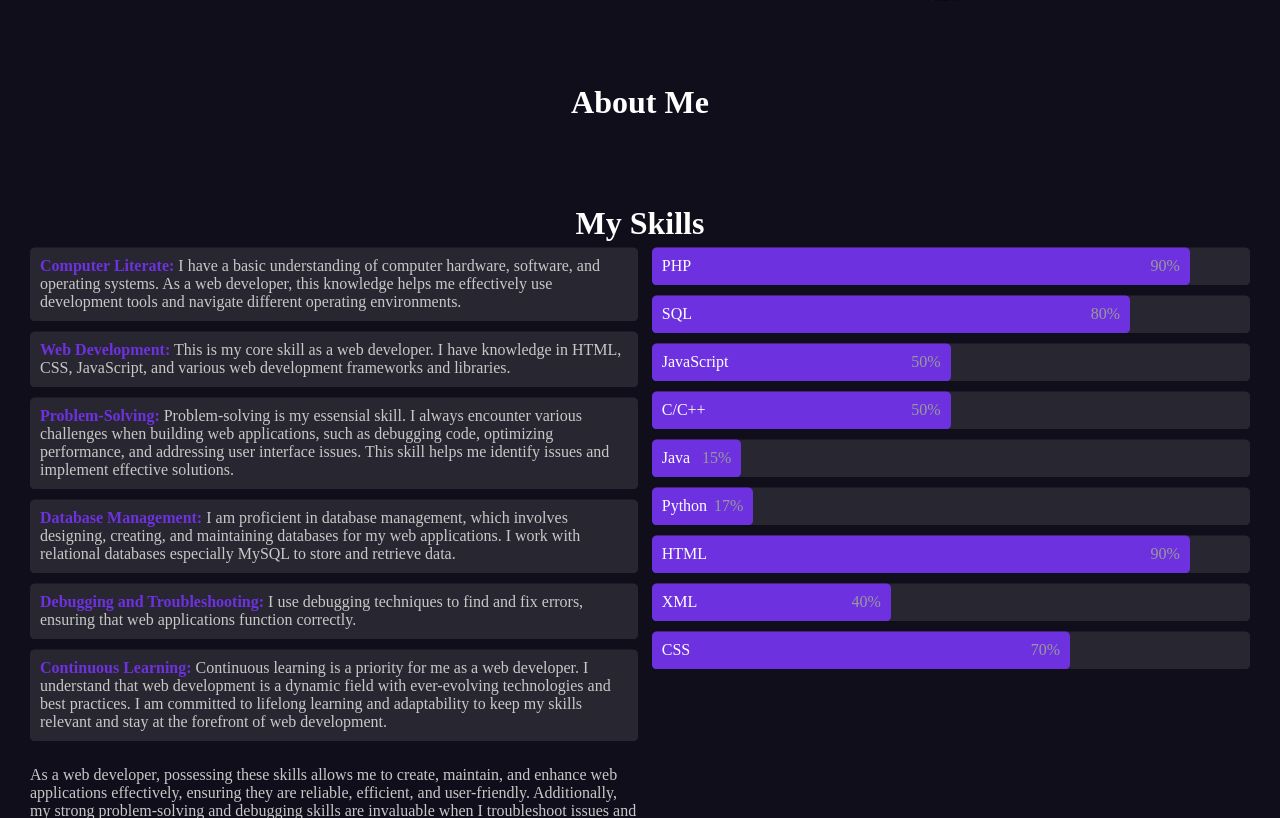
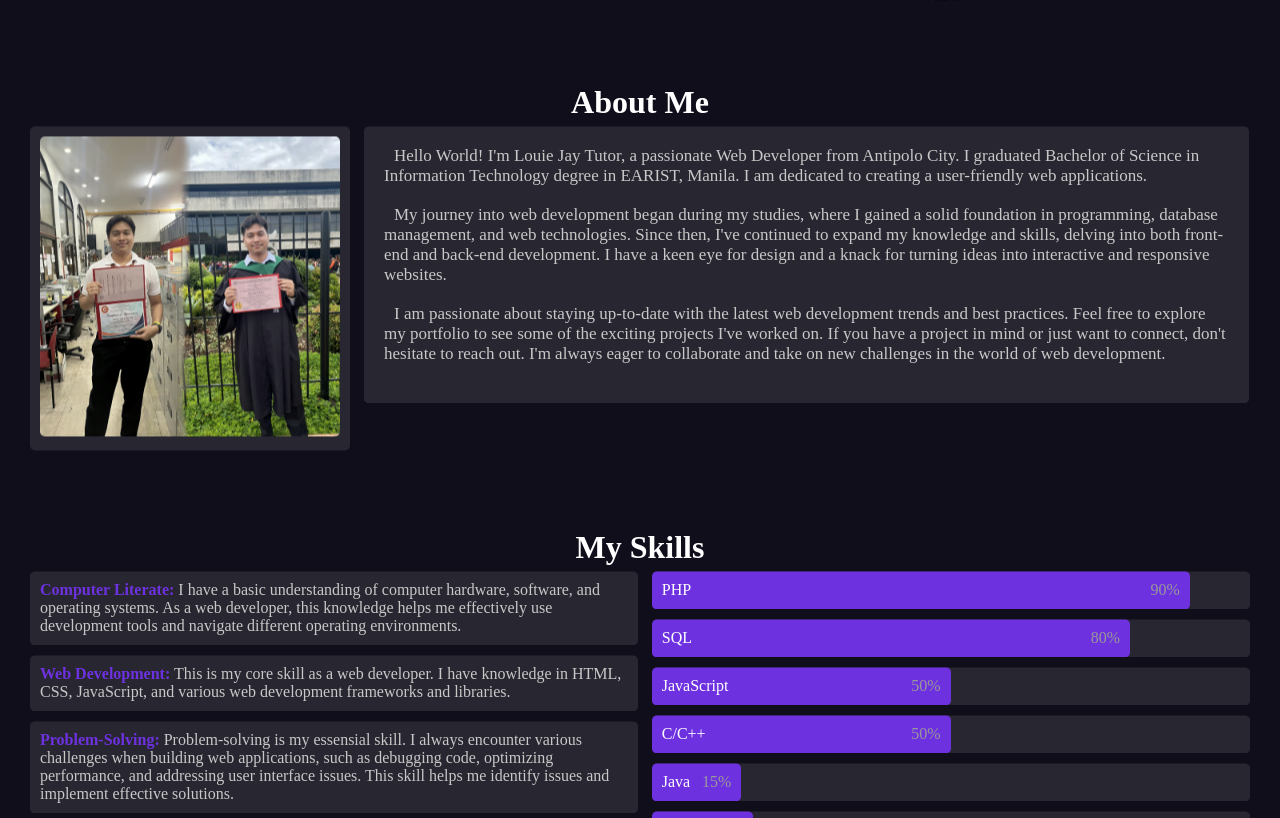
Before and after one commit to louiejaytutor/portfolio, a PHP site: page / in a window 1280 px wide. Shown: the part 413-1231 px from the top of the page. Run offline with PHP 8.4, Linux system fonts and the light colour scheme.

Commit message:
Add files via upload

```diff
--- a/css/style.css
+++ b/css/style.css
@@ -152,6 +152,42 @@ body {
     100% {
         transform: translateY(0);
     }
+}
+.about-l {
+    display: inline-block;
+    vertical-align: top;
+    width: 300px;
+    padding: 10px;
+    border-radius: 5px;
+    transition: 0.5s ease;
+    animation: floatAnim 5s infinite ease-in-out;
+    background-color: #282731;
+}
+.about-l:hover,
+.about-r:hover {
+    background-color: #6E31DF;
+}
+.about-l img {
+    height: 300px;
+    border-radius: 5px;
+}
+.about-r {
+    display: inline-block;
+    vertical-align: top;
+    width: 845px;
+    margin-left: 10px;
+    padding: 20px;
+    border-radius: 5px;
+    transition: 0.5s ease;
+    animation: floatAnim 5s infinite ease-in-out;
+    background-color: #282731;
+}
+.about-r span {
+    color: #C8C8C8;
+    font-size: 17px;
+    text-indent: 10px;
+    display: block;
+    margin-bottom: 19px;
 }
 .skills,
 .projects {
@@ -330,14 +366,14 @@ body {
     color: #FFF;
 }
 .contact-info-desc {
-    width: 543.5px;
+    width: 543px;
 }
 .contact-l a {
     color: #FFF;
     font-size: 30px;
     text-align: center;
-    height: 30px;
-    width: 30px;
+    height: 32px;
+    width: 32px;
     display: inline-block;
     margin-top: 20px;
     padding: 10px;
--- a/index.html
+++ b/index.html
@@ -36,10 +36,12 @@
     <div id="about" class="about">
         <h1>About Me</h1>
         <div class="about-l">
-
+            <img src="images/my-photo1.jpg">
         </div>
         <div class="about-r">
-
+            <span>Hello World! I'm Louie Jay Tutor, a passionate Web Developer from Antipolo City. I graduated Bachelor of Science in Information Technology degree in EARIST, Manila. I am dedicated to creating a user-friendly web applications.</span>
+            <span>My journey into web development began during my studies, where I gained a solid foundation in programming, database management, and web technologies. Since then, I've continued to expand my knowledge and skills, delving into both front-end and back-end development. I have a keen eye for design and a knack for turning ideas into interactive and responsive websites.</span>
+            <span>I am passionate about staying up-to-date with the latest web development trends and best practices. Feel free to explore my portfolio to see some of the exciting projects I've worked on. If you have a project in mind or just want to connect, don't hesitate to reach out. I'm always eager to collaborate and take on new challenges in the world of web development.</span>
         </div>
     </div>
     <div id="skills" class="skills">
@@ -210,10 +212,10 @@
                 <div title="Email address" class="contact-info-logo"><i class="fas fa-map-marker-alt"></i></div>
                 <div class="contact-info-desc">Sitio Sto. Niño de Pasig, Brgy. Sta. Cruz, Antipolo City</div>
             </div>
-            <a href="https://www.facebook.com/louisvhille/" title="Facebook"><i class="fab fa-facebook"></i></a>
-            <a href="https://www.instagram.com/louisvhille/" title="Instagram"><i class="fab fa-instagram"></i></a>
-            <a href="https://twitter.com/louisvhille/" title="Twitter"><i class="fab fa-twitter"></i></a>
-            <a href="https://www.youtube.com/@LouieJayTutor" title="YouTube"><i class="fab fa-youtube"></i></a>
+            <a href="https://www.facebook.com/louisvhille/" title="Facebook" target="_blank"><i class="fab fa-facebook"></i></a>
+            <a href="https://www.instagram.com/louisvhille/" title="Instagram" target="_blank"><i class="fab fa-instagram"></i></a>
+            <a href="https://twitter.com/louisvhille/" title="Twitter" target="_blank"><i class="fab fa-twitter"></i></a>
+            <a href="https://www.youtube.com/@LouieJayTutor" title="YouTube" target="_blank"><i class="fab fa-youtube"></i></a>
         </div>
         <div class="contact-r">
             <form action="mailto:tutorlouiejay@gmail.com" method="post" enctype="text/plain">
```
Also changed, not shown: images/my-photo1.jpg (added).
